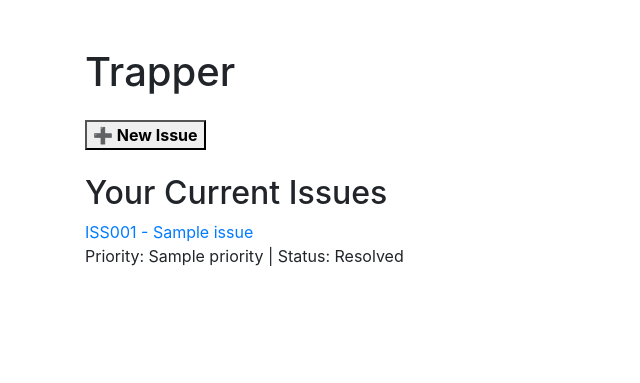
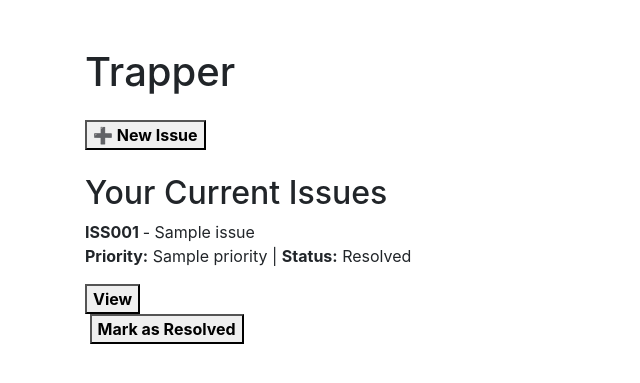
Before and after one commit to richardgalvez/python-playground, a Python web app: template Trapper/server/templates/index.html in a window 1280 px wide. Shown: the part 24-407 px from the top of the page, without its empty margins (0-640 px from the left). Run offline with Jinja, Linux system fonts and the light colour scheme; the template is opened without the code that fills it: most values are stand-ins (such as "Sample title", 1, 10 or a date in 2020); some libraries are stand-ins or nearby versions.

Commit message:
Trapper - Added View and Resolved button to home issue list.

```diff
--- a/Trapper/server/templates/index.html
+++ b/Trapper/server/templates/index.html
@@ -17,17 +17,22 @@
       No current issues assigned.
       <br>
     {% else %}
-        <!-- TODO: Implement View of Title, priority, status
-            Add 'View' and 'Resolve' actions for each entry-->
         {% for issue in issues %}
+        <b>ISS00{{loop.index}} </b> - {{ issue.title }}
+            <p>
+            <b>Priority:</b> {{ issue.priority | capitalize }} |
+            <b>Status:</b> {{ issue.status | capitalize }}
+            </p>
             <a href="/issues/{{ issue.id }}">
-              ISS00{{loop.index}} - {{ issue.title }}
+              <button class="viewbutton"><b>View</b></button>
             </a>
-            <br>
-            <p>
-            Priority: {{ issue.priority | capitalize }} |
-            Status: {{ issue.status | capitalize }}
-            </p>
+            <form action="/issues/{{ issue.id }}/resolve" method=post>
+              <label for="issue_status"></label>
+              <input type="hidden" id="issue_status" name="issue_status" value="resolved">
+              <button type="submit" name="submit"><b>Mark as Resolved</b></button>
+            </form>
+        <br>
+        <br>
         {% endfor %}
         <br>
     {% endif %}
```
